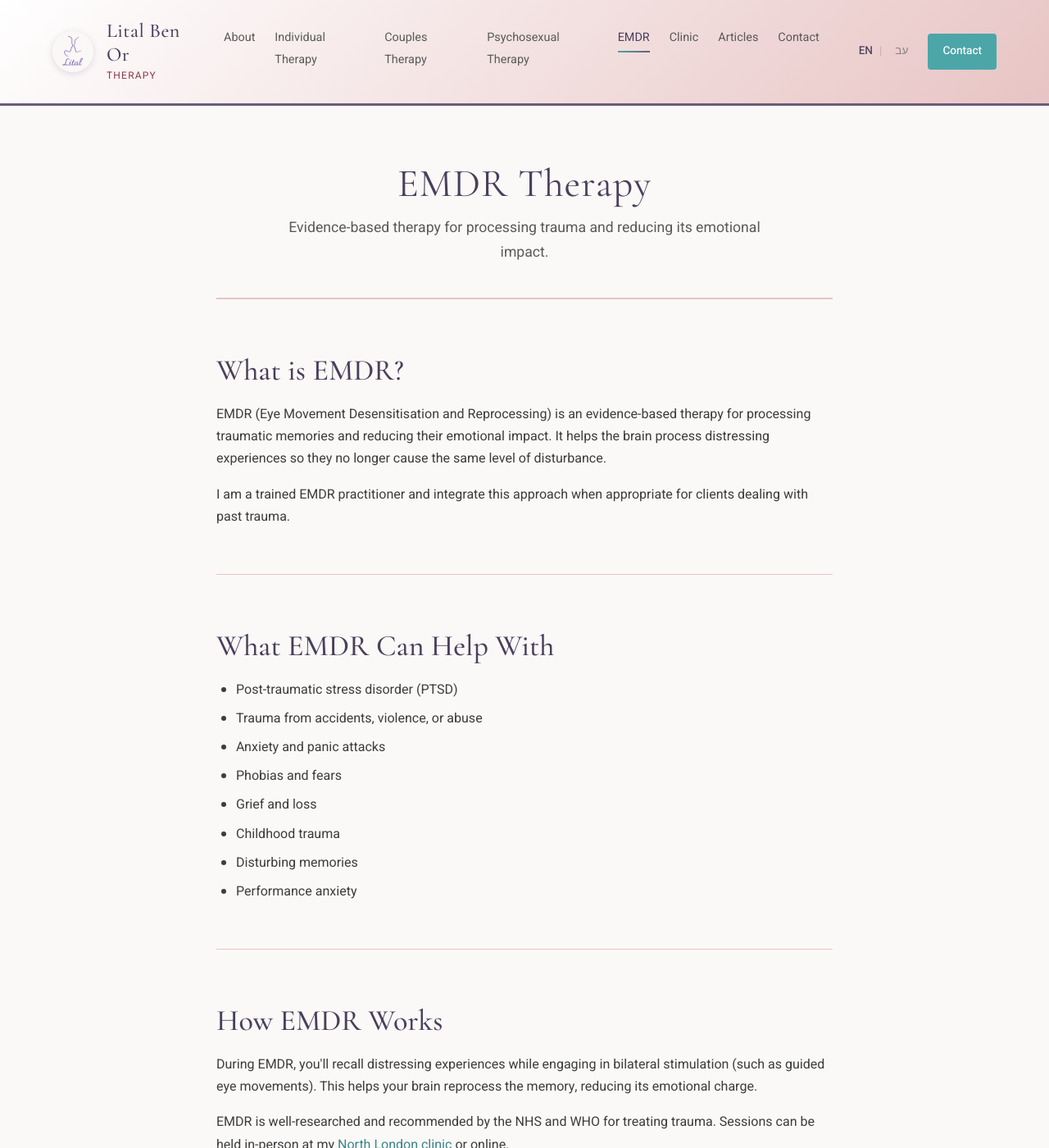
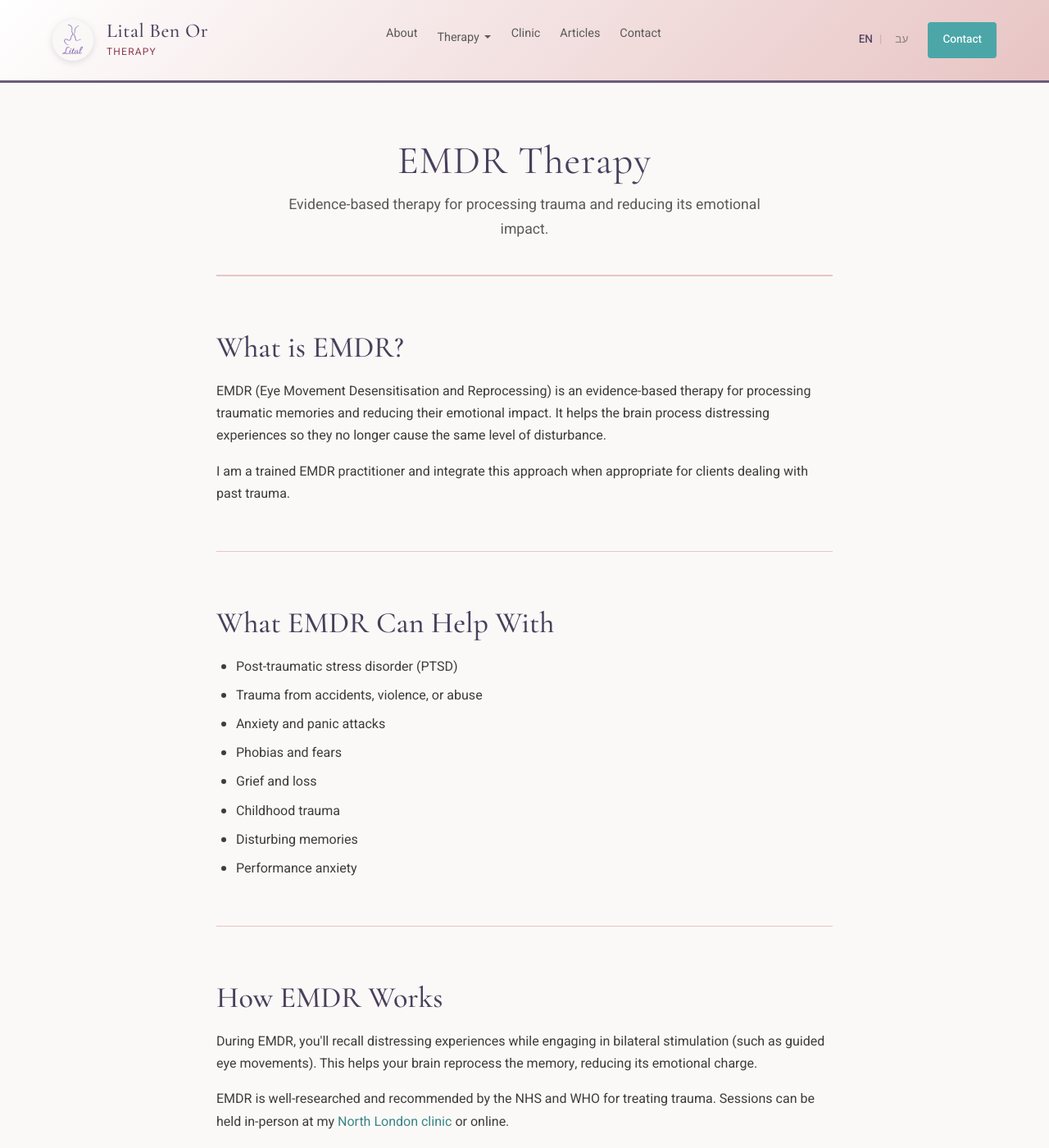
Before and after one commit to litalbenor/litalbenor.github.io, a Jekyll site: the page built from en/emdr.md, in a window 1280 px wide and 1400 px high. Shown: the whole window at 82% size. Built offline with Jekyll 4.4.1, drawn with Linux system fonts in a browser that asks for light colours.

Commit message:
Add dropdown menu for therapy services in navigation

```diff
--- a/_includes/nav.html
+++ b/_includes/nav.html
@@ -11,10 +11,17 @@
   <li class="nav-item" role="none"><a href="/he/contact" role="menuitem" class="nav-link{% if page.url contains '/he/contact' %} is-active" aria-current="page{% endif %}">צור קשר</a></li>
   {% else %}
   <li class="nav-item" role="none"><a href="/en/about" role="menuitem" class="nav-link{% if page.url contains '/en/about' %} is-active" aria-current="page{% endif %}">About</a></li>
-  <li class="nav-item" role="none"><a href="/en/individual-therapy" role="menuitem" class="nav-link{% if page.url contains '/en/individual-therapy' %} is-active" aria-current="page{% endif %}">Individual Therapy</a></li>
-  <li class="nav-item" role="none"><a href="/en/couples-therapy" role="menuitem" class="nav-link{% if page.url contains '/en/couples-therapy' %} is-active" aria-current="page{% endif %}">Couples Therapy</a></li>
-  <li class="nav-item" role="none"><a href="/en/psychosexual-therapy" role="menuitem" class="nav-link{% if page.url contains '/en/psychosexual-therapy' %} is-active" aria-current="page{% endif %}">Psychosexual Therapy</a></li>
-  <li class="nav-item" role="none"><a href="/en/emdr" role="menuitem" class="nav-link{% if page.url contains '/en/emdr' %} is-active" aria-current="page{% endif %}">EMDR</a></li>
+  <li class="nav-item nav-item--dropdown" role="none">
+    <button class="nav-link nav-dropdown-toggle" aria-expanded="false" aria-haspopup="true">
+      Therapy <svg class="dropdown-arrow" width="10" height="6" viewBox="0 0 10 6" fill="currentColor"><path d="M1 1l4 4 4-4"/></svg>
+    </button>
+    <ul class="nav-dropdown" role="menu">
+      <li role="none"><a href="/en/individual-therapy" role="menuitem" class="nav-dropdown-link{% if page.url contains '/en/individual-therapy' %} is-active{% endif %}">Individual</a></li>
+      <li role="none"><a href="/en/couples-therapy" role="menuitem" class="nav-dropdown-link{% if page.url contains '/en/couples-therapy' %} is-active{% endif %}">Couples</a></li>
+      <li role="none"><a href="/en/psychosexual-therapy" role="menuitem" class="nav-dropdown-link{% if page.url contains '/en/psychosexual-therapy' %} is-active{% endif %}">Psychosexual</a></li>
+      <li role="none"><a href="/en/emdr" role="menuitem" class="nav-dropdown-link{% if page.url contains '/en/emdr' %} is-active{% endif %}">EMDR</a></li>
+    </ul>
+  </li>
   <li class="nav-item" role="none"><a href="/en/clinic" role="menuitem" class="nav-link{% if page.url contains '/en/clinic' %} is-active" aria-current="page{% endif %}">Clinic</a></li>
   <li class="nav-item" role="none"><a href="/en/articles" role="menuitem" class="nav-link{% if page.url contains '/en/articles' %} is-active" aria-current="page{% endif %}">Articles</a></li>
   <li class="nav-item" role="none"><a href="/en/contact" role="menuitem" class="nav-link{% if page.url contains '/en/contact' %} is-active" aria-current="page{% endif %}">Contact</a></li>
--- a/assets/css/style.css
+++ b/assets/css/style.css
@@ -273,6 +273,80 @@ body.rtl .nav-link::after {
 .nav-link:hover::after,
 .nav-link.is-active::after {
   transform: scaleX(1);
+}
+
+/* Navigation Dropdown */
+.nav-item--dropdown {
+  position: relative;
+}
+
+.nav-dropdown-toggle {
+  background: none;
+  border: none;
+  cursor: pointer;
+  font-family: inherit;
+  display: flex;
+  align-items: center;
+  gap: 0.3rem;
+}
+
+.dropdown-arrow {
+  transition: transform var(--transition-fast);
+}
+
+.nav-item--dropdown:hover .dropdown-arrow,
+.nav-item--dropdown.is-open .dropdown-arrow {
+  transform: rotate(180deg);
+}
+
+.nav-dropdown {
+  position: absolute;
+  top: 100%;
+  left: 50%;
+  transform: translateX(-50%);
+  background: var(--color-white);
+  border-radius: 8px;
+  box-shadow: 0 4px 20px rgba(0, 0, 0, 0.15);
+  list-style: none;
+  padding: var(--space-sm) 0;
+  margin: 0.5rem 0 0 0;
+  min-width: 160px;
+  opacity: 0;
+  visibility: hidden;
+  transition: opacity var(--transition-fast), visibility var(--transition-fast);
+  z-index: 100;
+}
+
+.nav-dropdown::before {
+  content: '';
+  position: absolute;
+  top: -6px;
+  left: 50%;
+  transform: translateX(-50%);
+  border-left: 6px solid transparent;
+  border-right: 6px solid transparent;
+  border-bottom: 6px solid var(--color-white);
+}
+
+.nav-item--dropdown:hover .nav-dropdown,
+.nav-item--dropdown.is-open .nav-dropdown {
+  opacity: 1;
+  visibility: visible;
+}
+
+.nav-dropdown-link {
+  display: block;
+  padding: var(--space-xs) var(--space-md);
+  color: var(--color-charcoal-light);
+  text-decoration: none;
+  font-size: 0.9rem;
+  transition: background var(--transition-fast), color var(--transition-fast);
+}
+
+.nav-dropdown-link:hover,
+.nav-dropdown-link.is-active {
+  background: var(--color-cream);
+  color: var(--color-purple-dark);
 }
 
 /* Mobile Menu Toggle */
@@ -966,6 +1040,42 @@ body.rtl .about-portrait {
     font-size: 1.25rem;
   }
 
+  /* Mobile dropdown styles */
+  .nav-item--dropdown {
+    position: static;
+  }
+
+  .nav-dropdown {
+    position: static;
+    transform: none;
+    box-shadow: none;
+    background: transparent;
+    opacity: 1;
+    visibility: visible;
+    min-width: auto;
+    padding: var(--space-xs) 0;
+    margin: 0;
+    display: none;
+  }
+
+  .nav-dropdown::before {
+    display: none;
+  }
+
+  .nav-item--dropdown.is-open .nav-dropdown {
+    display: block;
+  }
+
+  .nav-dropdown-link {
+    font-size: 1.1rem;
+    padding: var(--space-xs) var(--space-sm);
+  }
+
+  .nav-dropdown-link:hover,
+  .nav-dropdown-link.is-active {
+    background: transparent;
+  }
+
   .lang-switcher {
     position: absolute;
     top: var(--space-md);
```
Also changed, not shown: _includes/header.html (+23 -0 lines).
